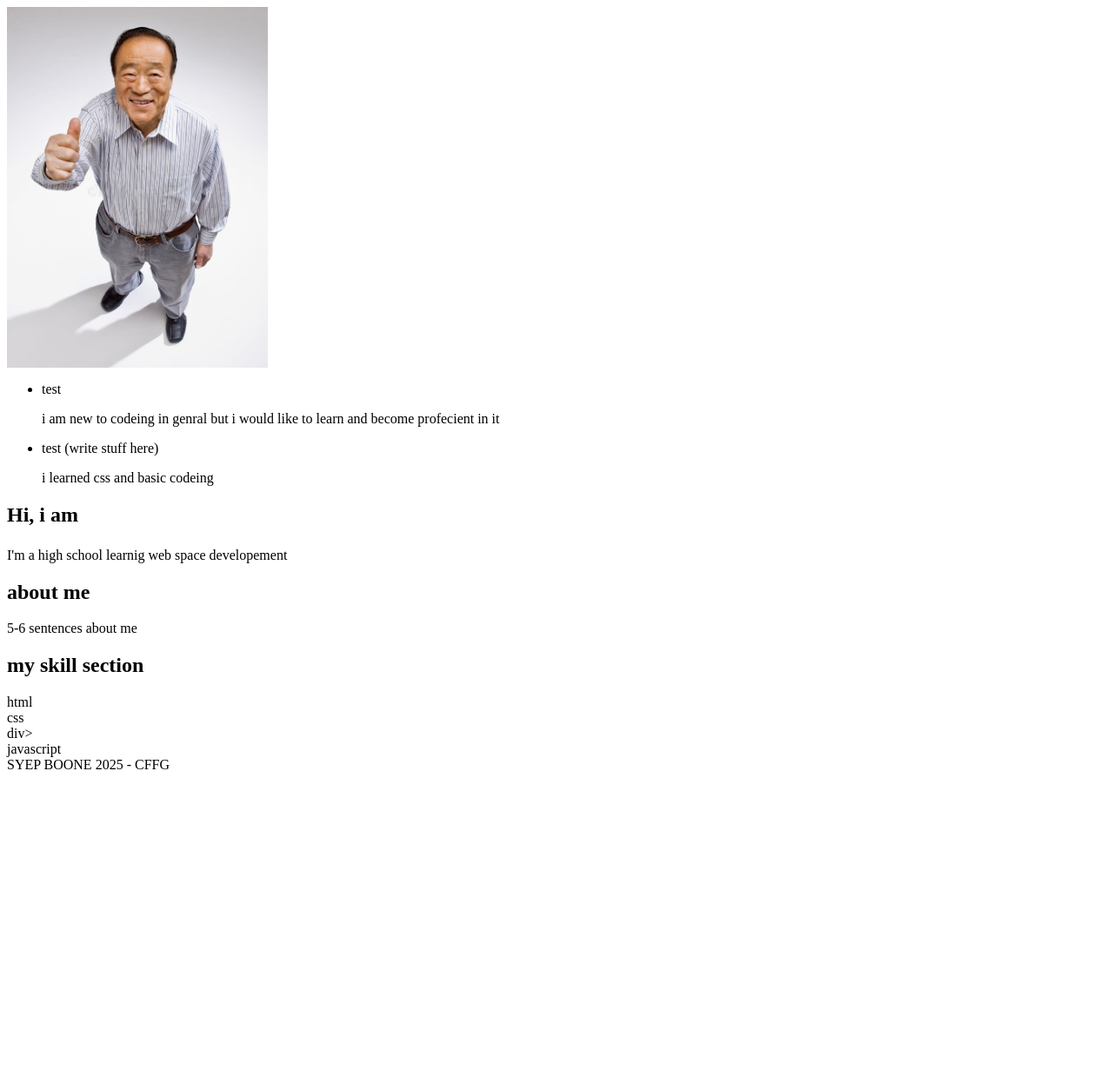
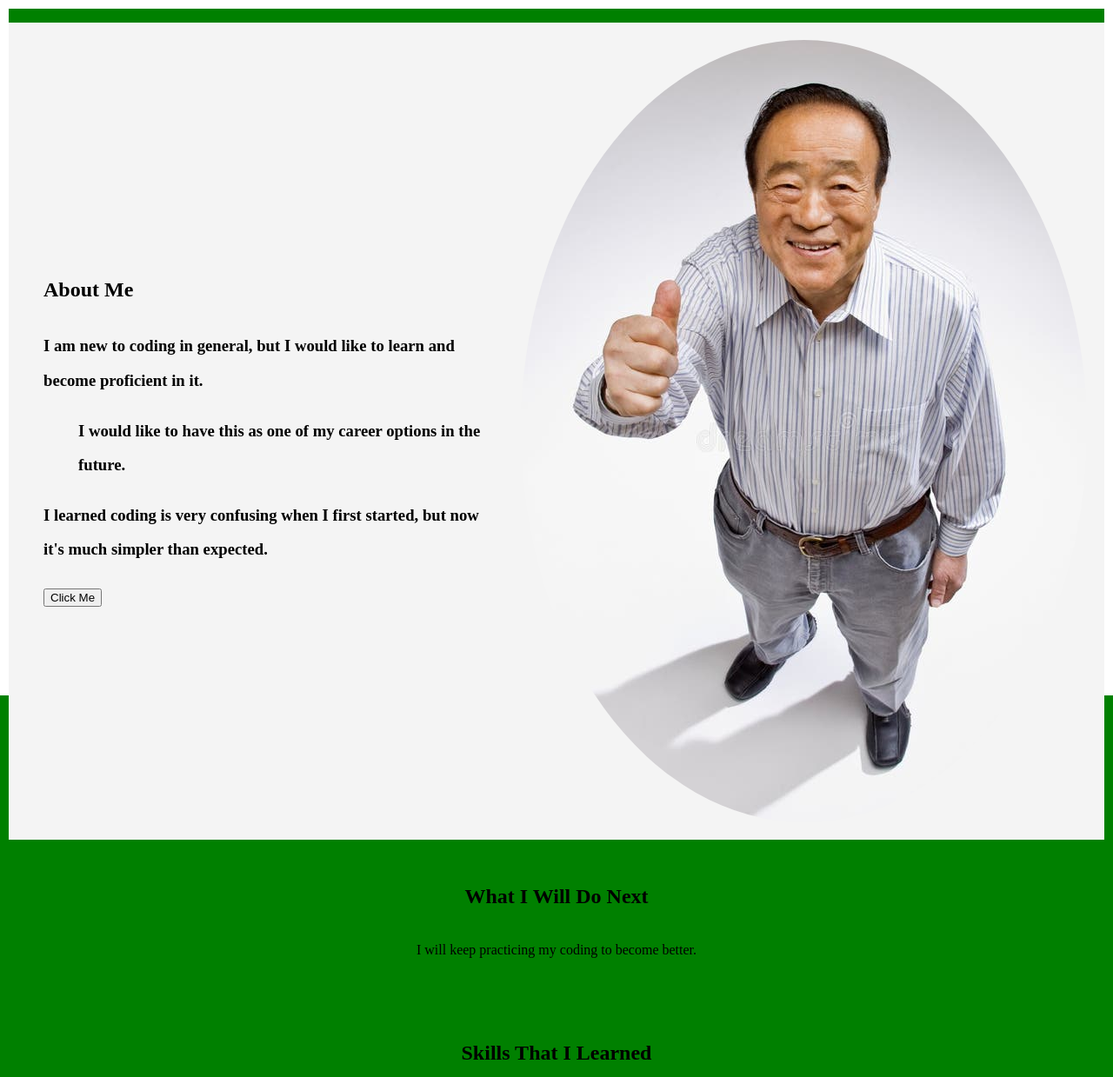
Before and after one commit to odina2/Syep-portfolio-, a plain HTML site: page index.html in a window 1280 px wide. Shown: the top 1239 px of the page at 87% size. Before the commit the page ends 897 px from the top, so only its background shows below. Drawn offline with Linux system fonts and the light colour scheme.

Commit message:
everthing updated

```diff
--- a/index.html
+++ b/index.html
@@ -1,57 +1,62 @@
-<!DOCKTYPE html>
-<html>
+
+<!DOCTYPE html>
+<html lang="en">
 
 <head>
-    <meta charset="UTF-8">
-    <mata name="viewport" content="width=device-width, initial-scale=1.0">
-    <title>Odin's portfolio</title>
-    <link href="style.cas" rel="stylesheet"></mata>
+  <meta charset="UTF-8" />
+  <meta name="viewport" content="width=device-width, initial-scale=1.0" />
+  <title>Odin's Portfolio</title>
+  <!-- ✅ This links to your separate CSS file -->
+  <link href="style.css" rel="stylesheet" />
+  <script>
+    function showMessage() {
+      alert("This was the hardest thing I made in HTML");
+    }
+  </script>
 </head>
 
-<!--this is where most of our code will live-->
 <body>
+  <!-- Greeting will appear here -->
+  <p id="greeting" style="font-weight: bold; font-size: 1.2em; margin: 1rem;"></p>
+
+  <!-- Hero Section -->
   <section id="home" class="hero">
-     <img src="man-giving-thumbs-up-gesture-6599794.jpg" width="300px" hight="300px" />
-    <div>
-
-
+    <div class="hero-text">
       <nav>
+        <h2>About Me</h2>
+        <h3>I am new to coding in general, but I would like to learn and become proficient in it.</h3>
         <ul>
-            <li>test</li>
-            <p>i am new to codeing in genral but i would like to learn and become profecient in it</p>
-            <li>test (write stuff here)</li>
-            <P>i learned css and basic codeing</P>
+          <h3>I would like to have this as one of my career options in the future.</h3>
         </ul>
+        <h3>I learned coding is very confusing when I first started, but now it's much simpler than expected.</h3>
       </nav>
-
-
+      <button onclick="showMessage()">Click Me</button>
     </div>
-     <h2>Hi, i am <span class="accent">
-
-        <p id="greeting"></p>
-
-    </span></h2>
-     <p>I'm a high school learnig web space developement</p>
+    <img src="man-giving-thumbs-up-gesture-6599794.jpg" alt="Thumbs up image" />
   </section>
 
+  <!-- About Section -->
   <section id="about" class="section">
-  <h2>about me</h2>
-  <p>5-6 sentences about me</p>
+    <h2>What I Will Do Next</h2>
+    <p>I will keep practicing my coding to become better.</p>
   </section>
 
+  <!-- Skills Section -->
   <section id="skills" class="section">
-    <h2>my skill section</h2>
+    <h2>Skills That I Learned</h2>
     <div class="grid">
-        <div>html</div>
-        <div>css</div>div>
-        <div>javascript</div>
+      <div>HTML,</div>
+      <div>CSS,</div>
+      <div>JavaScript</div>
     </div>
   </section>
 
+  <footer>
+    SYEP BOONE 2025 - CFFG
+  </footer>
 
-
-
+  <!-- Link to your external JavaScript file -->
+  <script src="script.js"></script>
 </body>
 
-<footer> SYEP BOONE 2025 - CFFG</footer>
-</html
+</html>
--- a/style.css
+++ b/style.css
@@ -1,26 +1,73 @@
-*{
-    margin:0;
+{
+    margin: 0;
     padding: 0;
     box-sizing: border-box;
 }
 
-body{
-    background-color:green;
-    text-align: center;
-    line-hight:2.1;
+/* Ensure html and body take full height and remove default margins */
+html, body {
+    height: 100%;
+    margin: 0;
+    padding: 0;
+    box-sizing: border-box;
 }
 
-.hero img{
-    border-radius:50%;
+/* Body styling with white border and centered text */
+body {
+    background-color: green;
+    text-align: center;
+    line-height: 2.1;
+    border: 10px solid white;
 }
 
-.accent{
-     color:brown;
+/* Make hero image circular */
+.hero img {
+    border-radius: 50%;
 }
 
-img{
-      text-align: center;
+/* Text color for accent class */
+.accent {
+    color: brown;
+}
 
+/* Center all images and remove inline behavior */
+img {
+    display: block;
+    margin: 0 auto;
+}
 
+/* Layout for hero section */
+.hero {
+    display: flex;
+    align-items: center;
+    justify-content: space-between;
+    padding: 20px;
+    background-color: #f4f4f4;
+    text-align: left;
+}
 
+/* Text styling inside hero section */
+.hero-text {
+    max-width: 60%;
+    padding: 20px;
 }
+
+/* Section spacing */
+.section {
+    padding: 20px;
+}
+
+/* Skill grid layout */
+.grid {
+    display: flex;
+    gap: 10px;
+    justify-content: center;
+}
+
+/* Footer styling */
+footer {
+    text-align: center;
+    padding: 10px;
+    background-color: #222;
+    color: white;
+}
```
Also changed, not shown: 1 other file. Lines whose indentation alone changed are shown as unchanged.
